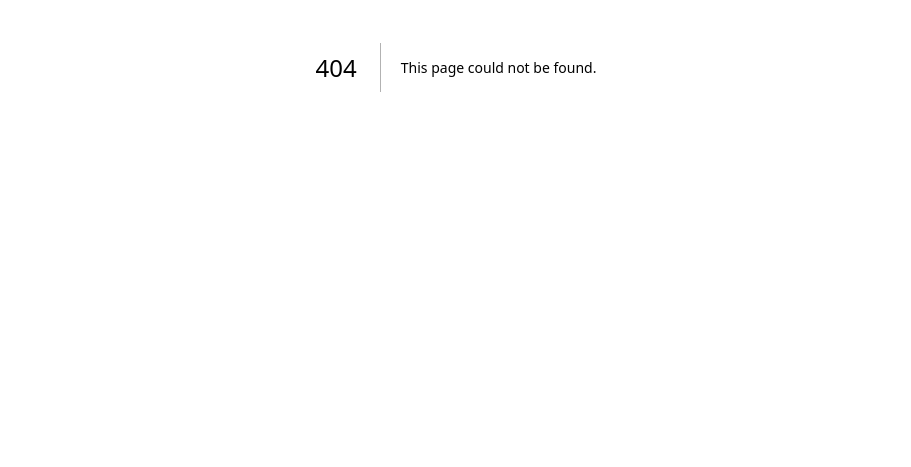
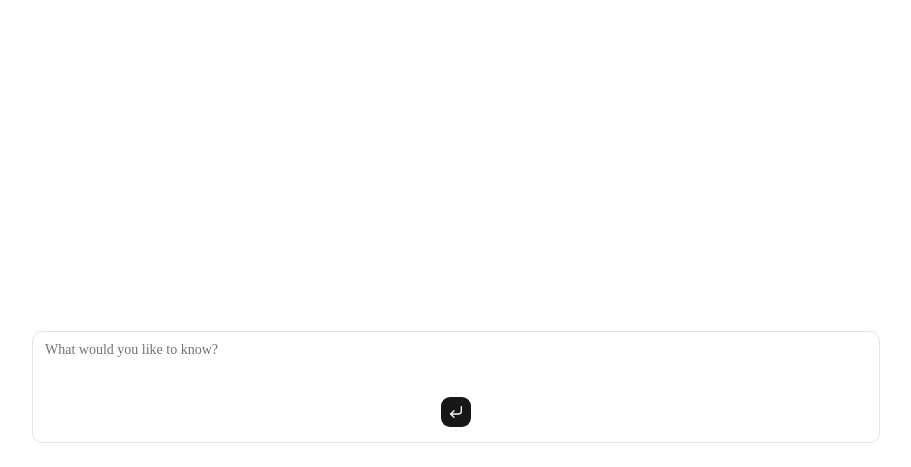
Before and after one commit to meetmsh/RAG-Chatbot, a Next.js app: page /chat in a window 1280 px wide. Before the commit this address had no page. Shown: the part 333-800 px from the top of the page, without its empty margins (184-1095 px from the left). Built offline with nearby package versions, Linux system fonts and the light colour scheme.

Commit message:
feat: implement RAGChatBot component with chat functionality and UI elements

```diff
--- /dev/null
+++ b/src/app/api/chat/route.ts
@@ -0,0 +1,18 @@
+import { openai } from "@ai-sdk/openai";
+import { convertToModelMessages, streamText, type UIMessage } from "ai";
+
+export async function POST(req: Request) {
+  try {
+    const body: { messages: UIMessage[] } = await req.json();
+    const messages = body.messages;
+    const result = streamText({
+      model: openai("gpt-4.1-mini"),
+      messages: await convertToModelMessages(messages),
+    });
+
+    return result.toUIMessageStreamResponse();
+  } catch (error) {
+    console.error("Error streaming chat completion:", error);
+    return new Response("Failed to stream chat completion", { status: 500 });
+  }
+}
--- /dev/null
+++ b/src/app/chat/page.tsx
@@ -0,0 +1,75 @@
+'use client';
+
+import { useState, Fragment } from 'react';
+import { useChat } from '@ai-sdk/react';
+import {
+  Conversation,
+  ConversationContent,
+  ConversationScrollButton,
+} from '@/components/ai-elements/conversation';
+import {
+  Message,
+  MessageContent,
+  MessageResponse as Response,
+} from '@/components/ai-elements/message';
+import {
+  PromptInput,
+  PromptInputBody,
+  type PromptInputMessage,
+  PromptInputSubmit,
+  PromptInputTextarea,
+  PromptInputFooter as PromptInputToolbar,
+  PromptInputTools,
+} from '@/components/ai-elements/prompt-input';
+import { Spinner as Loader } from '@/components/ui/spinner';
+
+export default function RAGChatBot() {
+  const [input, setInput] = useState('');
+  const { messages, sendMessage, status } = useChat();
+
+  return (
+    <div className="max-w-4xl mx-auto p-6 relative size-full h-[calc(100vh)]">
+      <div className="flex flex-col h-full">
+        {/* Chat Window  */}
+        <Conversation className="h-full">
+          <ConversationContent>
+            {messages.map((message) => (
+              <div key={message.id}>
+                {message.parts.map((part, i) => {
+                  switch (part.type) {
+                    case 'text':
+                      return (
+                        <Fragment key={`${message.id}-${i}`}>
+                          <Message from={message.role}>
+                            <MessageContent>
+                              <Response>{part.text}</Response>
+                            </MessageContent>
+                          </Message>
+                        </Fragment>
+                      );
+                    default:
+                      return null;
+                  }
+                })}
+              </div>
+            ))}
+          </ConversationContent>
+          <ConversationScrollButton />
+        </Conversation>
+        {/* // Input text    */}
+        <PromptInput className="mt-4">
+          <PromptInputBody>
+            <PromptInputTextarea
+              value={input}
+              onChange={(e) => setInput(e.target.value)}
+            />
+          </PromptInputBody>
+          <PromptInputToolbar />
+          {/* Model Selector, web search, extended thinking..   */}
+          <PromptInputTools />
+          <PromptInputSubmit />
+        </PromptInput>
+      </div>
+    </div>
+  );
+}
```
